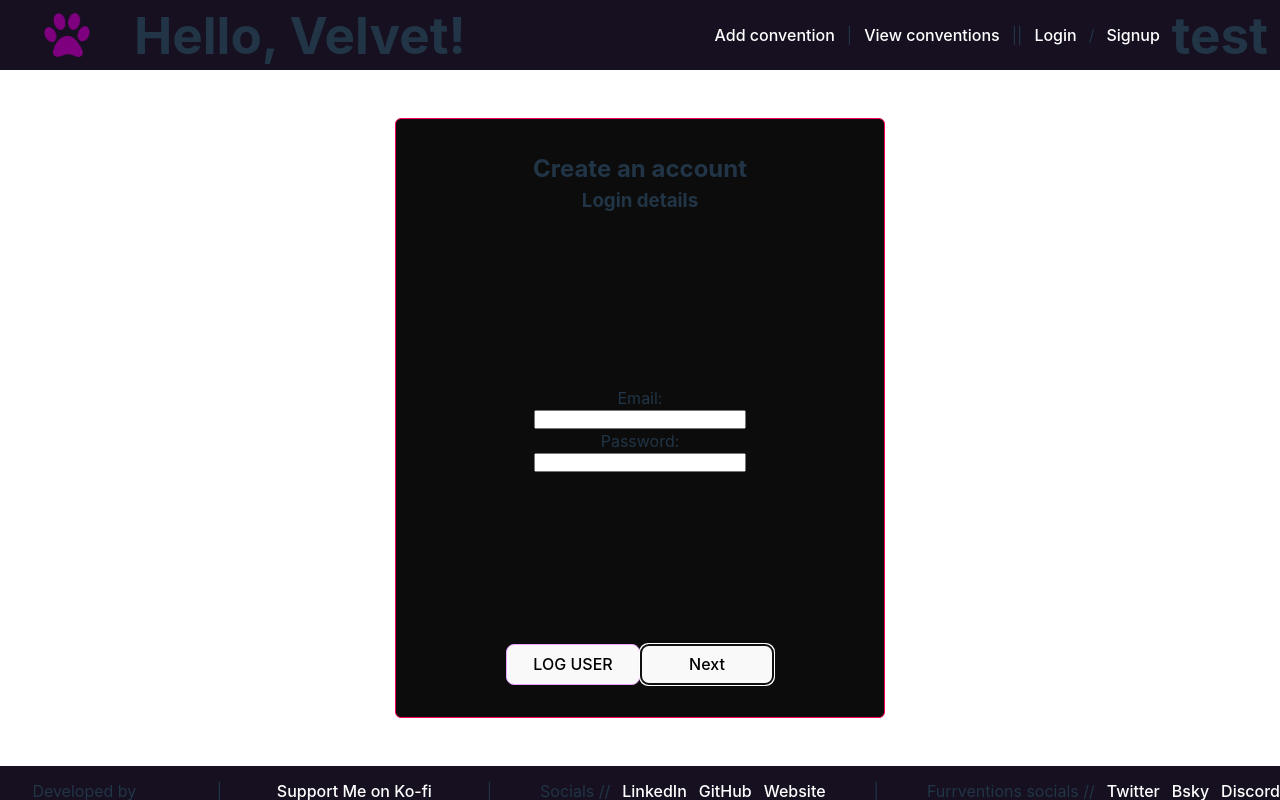
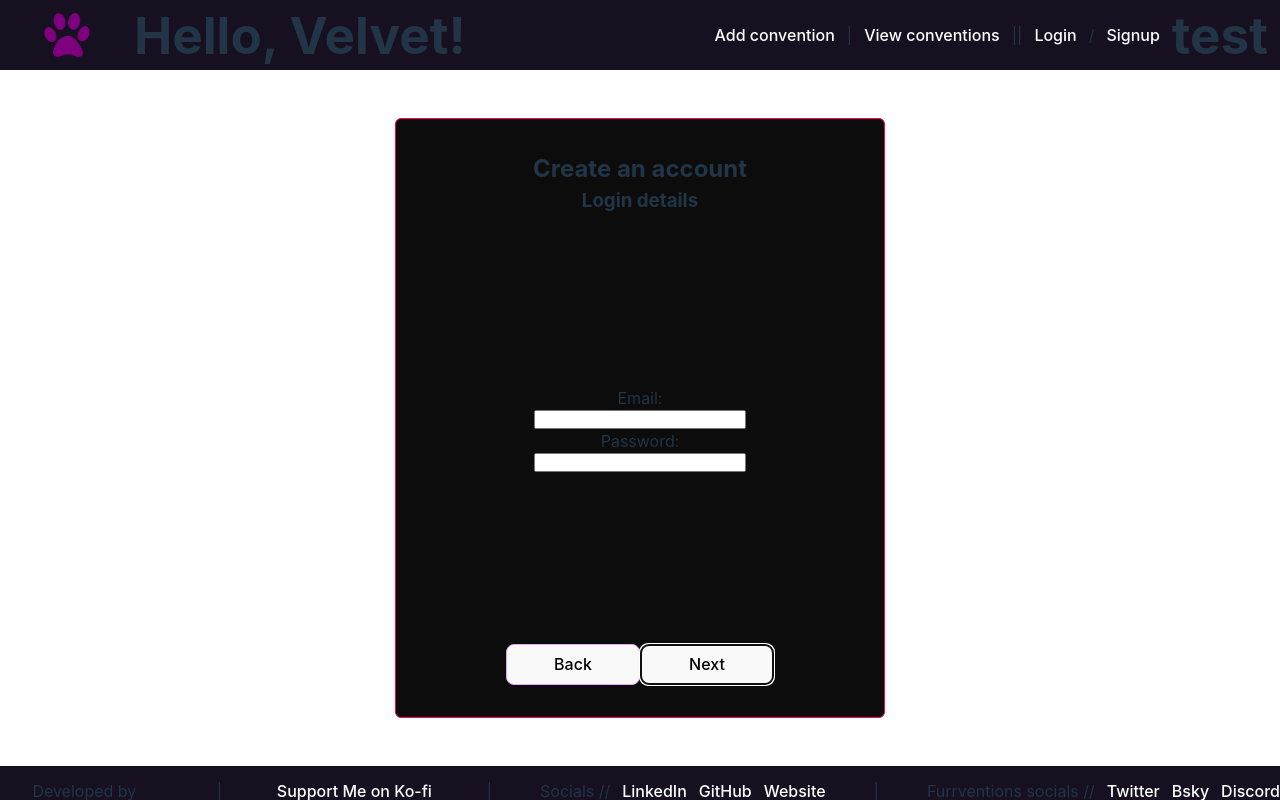
Before and after one commit to ATlexEide/furrventions, a React (Vite) app: page /signup in a window 1280 px wide. Both pictures are taken after typing "Sample", "Sample", "Sample" into the empty fields and a click on the button "Next". Built offline with nearby package versions, Linux system fonts and the light colour scheme; no server answers.

Commit message:
Update button text

```diff
--- a/src/Components/SignUp.jsx
+++ b/src/Components/SignUp.jsx
@@ -74,11 +74,10 @@ export default function SignUp() {
           <button
             onClick={(e) => {
               e.preventDefault();
-              console.log(tempUser);
               setPage(page - 1);
             }}
           >
-            LOG USER
+            Back
           </button>
         )}
         <button
```
